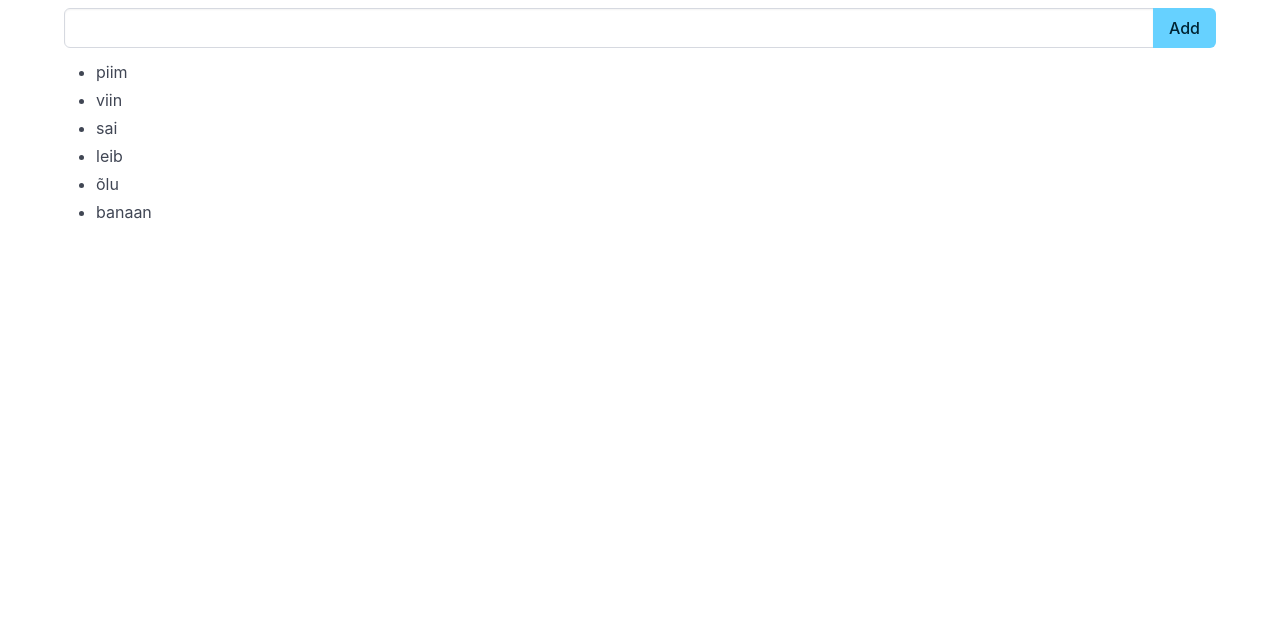
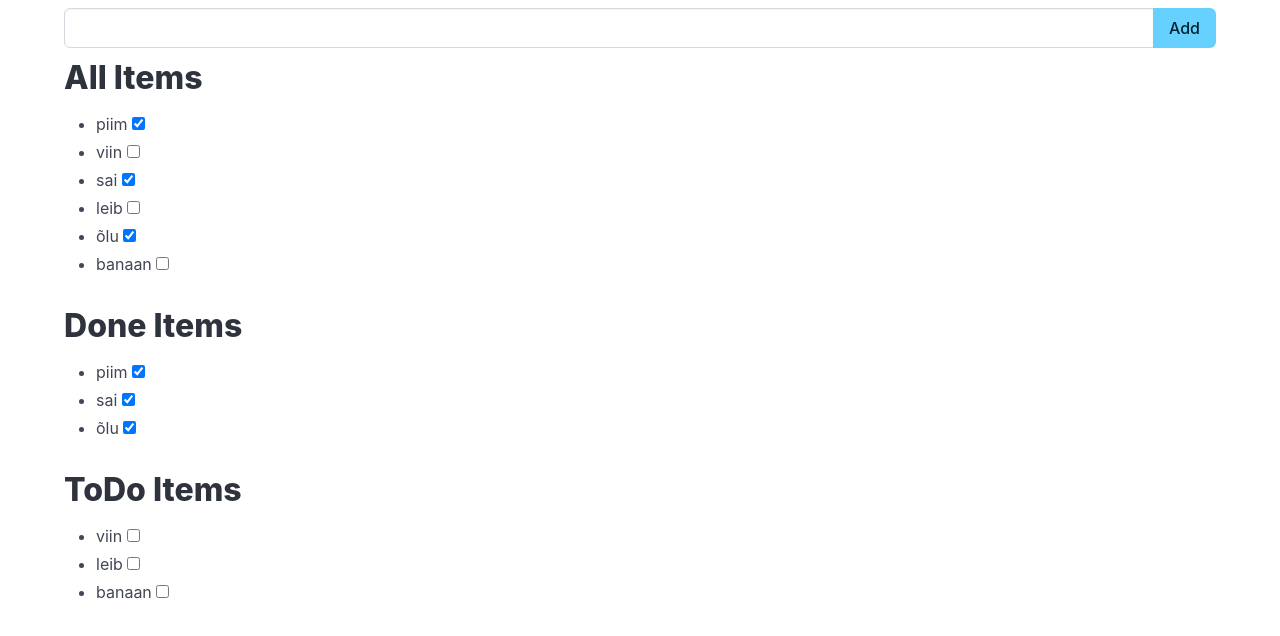
Before and after one commit to Kasparsu/mm23learnnode, a Vue app: page / in a window 1280 px wide. Shown: the top 636 px of the page. Built offline with nearby package versions, Linux system fonts and the light colour scheme.

Commit message:
More complicated todo list

```diff
--- a/src/App.vue
+++ b/src/App.vue
@@ -1,14 +1,24 @@
 <script setup>
-import { ref } from 'vue';
+import { ref, computed } from 'vue';
 let newItem = ref('');
-let items = ref(['piim', 'viin', 'sai', 'leib', 'õlu', 'banaan']);
+let items = ref([
+    {text: 'piim', done: true},
+    {text: 'viin', done: false},
+    {text: 'sai', done: true},
+    {text: 'leib', done: false},
+    {text: 'õlu', done: true},
+    {text: 'banaan', done: false},
+]);
 
 function add(){
     if(newItem.value.trim() !== ''){
-        items.value.push(newItem.value);
+        items.value.push({text: newItem.value, done: false});
     }
     newItem.value = '';
 }
+
+let doneItems = computed(() => items.value.filter(item => item.done));
+let toDoItems = computed(() => items.value.filter(item => !item.done));
 
 </script>
 
@@ -25,8 +35,28 @@ function add(){
             </div>
         </div>
         <div class="content">
+            <h1>All Items</h1>
             <ul>
-                <li v-for="item in items">{{ item }}</li>
+                <li v-for="item in items">
+                    {{ item.text }}
+                    <input type="checkbox" v-model="item.done">
+                </li>
+            </ul>
+
+            <h1>Done Items</h1>
+            <ul>
+                <li v-for="item in doneItems">
+                    {{ item.text }}
+                    <input type="checkbox" v-model="item.done">
+                </li>
+            </ul>
+
+            <h1>ToDo Items</h1>
+            <ul>
+                <li v-for="item in toDoItems">
+                    {{ item.text }}
+                    <input type="checkbox" v-model="item.done">
+                </li>
             </ul>
         </div>
     </div>
```
